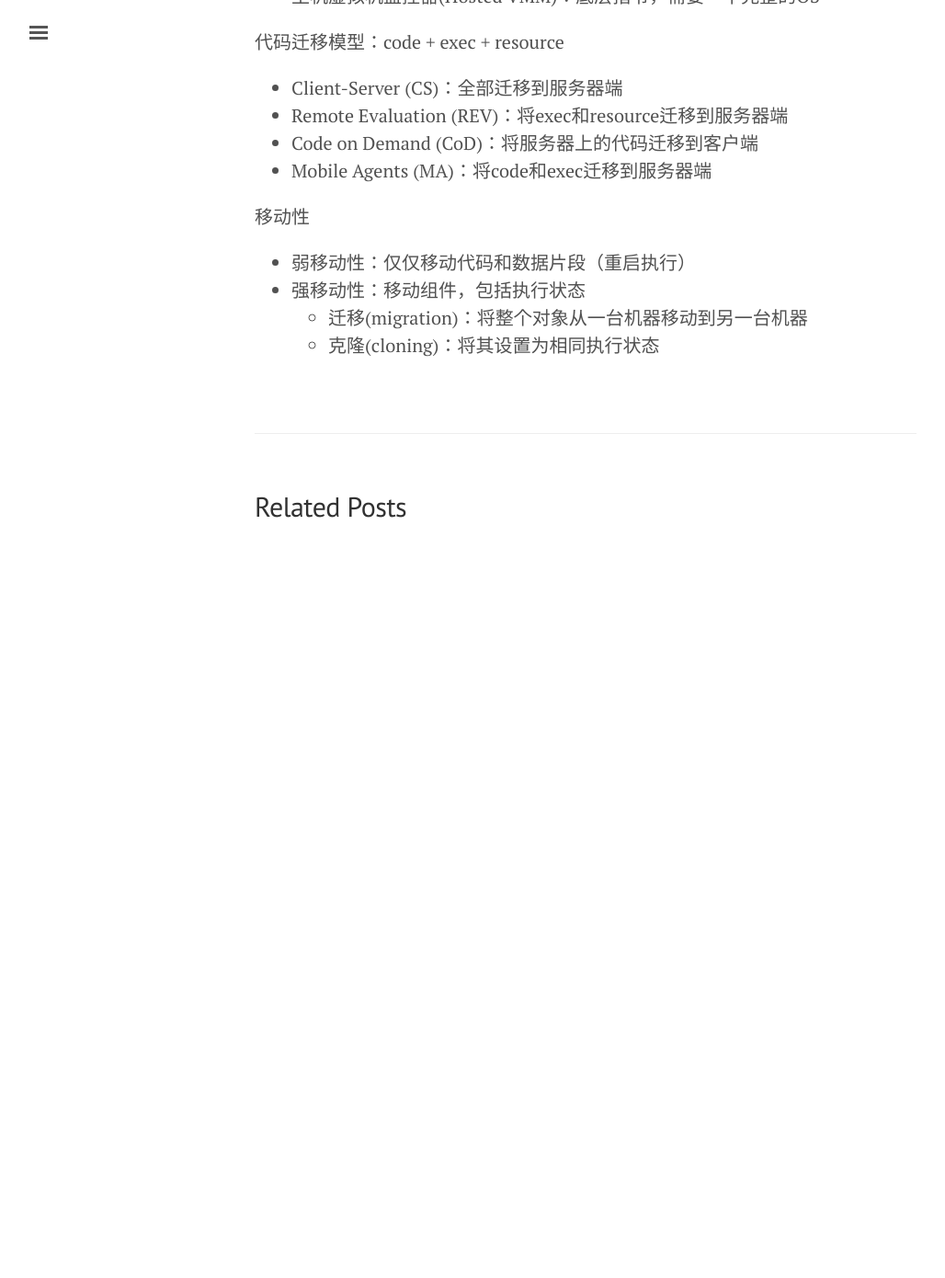
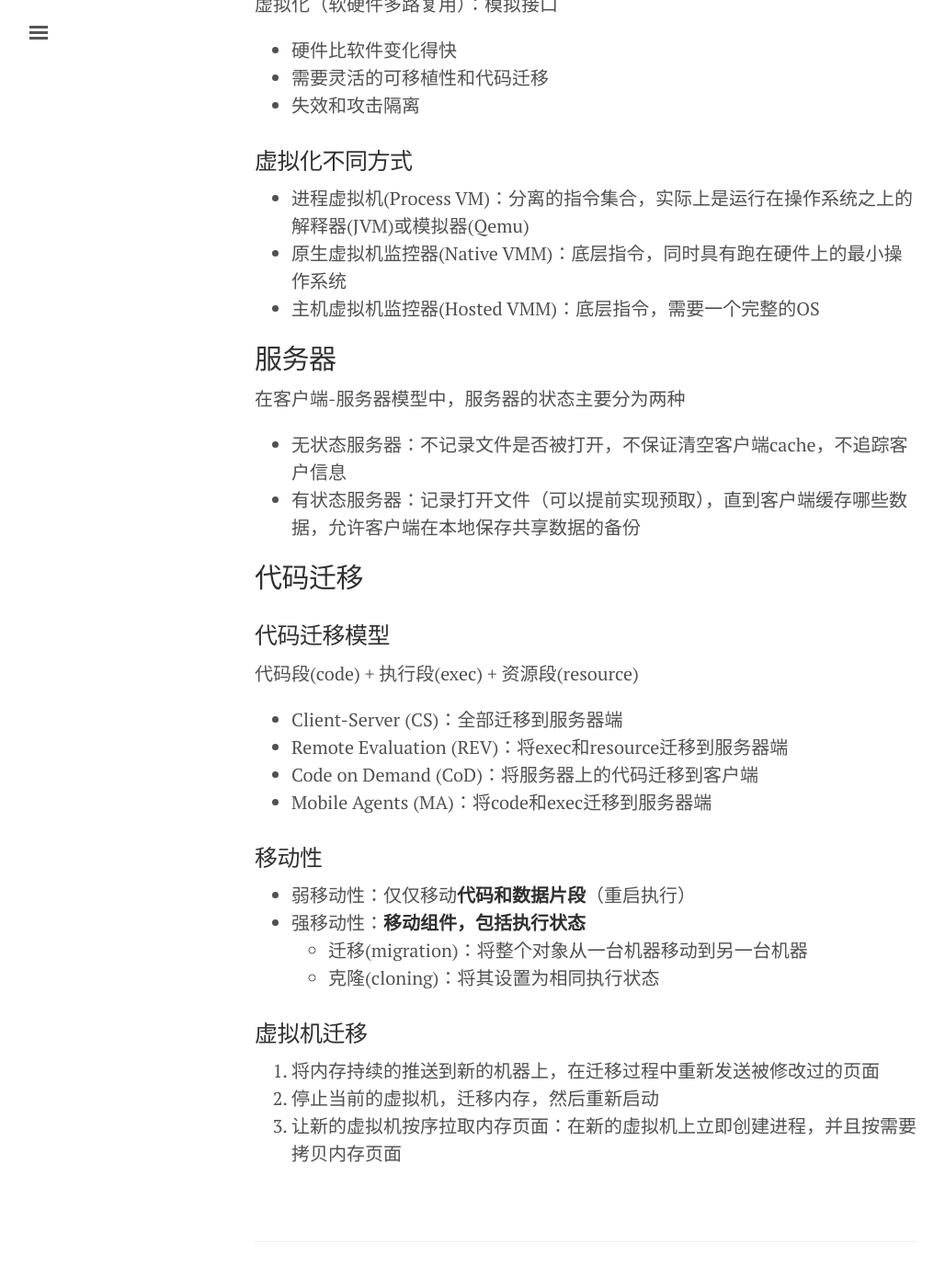
Before and after one commit to Ewenwan/chhzh123.github.io, a Jekyll site: the page built from summary/distributed-systems/3-process.md, in a window 1280 px wide and 1400 px high, scrolled down 1521 px. Shown: the top 1390 px of the window at 92% size, without its empty margins (3-1031 px from the left). Built offline with Jekyll 4.4.1, drawn with Linux system fonts in a browser that asks for light colours; nearby versions of some CDN libraries; comment, search, counter and statistics services are not loaded; before the commit the page ends 2151 px from its top, so only the background shows below that; some of the changed text lies outside the part shown.

Commit message:
[summary] DS - Update all chapters

```diff
--- a/summary/distributed-systems/3-process.md
+++ b/summary/distributed-systems/3-process.md
@@ -5,7 +5,14 @@
 tag: [summary]
 ---
 
-上下文：系统运行过程中的一系列状态，状态的含义因系统的不同而不同
+## 线程
+分布式系统中用线程而不是进程
+1. 避免不必要的阻塞，在进行I/O操作的时候，对具备多个线程的进程，OS可以将CPU切换到进程的另外 一个线程
+2. 发挥并行性
+3. 避免代价过高的进程上下文的切换
+
+### 上下文
+系统运行过程中的一系列状态，状态的含义因系统的不同而不同
 * 处理器上下文
 	- 处理器用于运行一系列指令的保存在寄存器中的最小数据集合（如：栈指针、地址寄存器、程序计数器）
 * 线程上下文
@@ -13,12 +20,12 @@
 * 进程上下文
 	- 用于执行线程的保存在寄存器和内存中的最小的数据集合（线程上下文、MMU寄存器值、TLB）
 
-线程切换特性
+### 线程切换特性
 * 线程共享相同的地址空间（但也更容易出错），线程上下文的切换可以独立于操作系统
 * 一般来讲进程之间的切换要更复杂、代价更高，因为需要陷入到O内核才能完成
 * 创建和销毁线程的代价要远远小于对进程的创建和销毁
 
-线程实现方式：
+### 线程实现方式
 * 线程包形式
 * 完全在用户空间下创建线程库
 * 由内核掌管线程并进行调度
@@ -29,24 +36,38 @@
 	- 服务期间多个请求-响应调用
 	- 服务器高IO需求，多线程防止阻塞
 
+
+## 虚拟化
 虚拟化（软硬件多路复用）：模拟接口
 * 硬件比软件变化得快
 * 需要灵活的可移植性和代码迁移
 * 失效和攻击隔离
 
-虚拟化不同方式：
+### 虚拟化不同方式
 * 进程虚拟机(Process VM)：分离的指令集合，实际上是运行在操作系统之上的解释器(JVM)或模拟器(Qemu)
 * 原生虚拟机监控器(Native VMM)：底层指令，同时具有跑在硬件上的最小操作系统
 * 主机虚拟机监控器(Hosted VMM)：底层指令，需要一个完整的OS
 
-代码迁移模型：code + exec + resource
+## 服务器
+在客户端-服务器模型中，服务器的状态主要分为两种
+* 无状态服务器：不记录文件是否被打开，不保证清空客户端cache，不追踪客户信息
+* 有状态服务器：记录打开文件（可以提前实现预取），直到客户端缓存哪些数据，允许客户端在本地保存共享数据的备份
+
+## 代码迁移
+### 代码迁移模型
+代码段(code) + 执行段(exec) + 资源段(resource)
 * Client-Server (CS)：全部迁移到服务器端
 * Remote Evaluation (REV)：将exec和resource迁移到服务器端
 * Code on Demand (CoD)：将服务器上的代码迁移到客户端
 * Mobile Agents (MA)：将code和exec迁移到服务器端
 
-移动性
-* 弱移动性：仅仅移动代码和数据片段（重启执行）
-* 强移动性：移动组件，包括执行状态
+### 移动性
+* 弱移动性：仅仅移动**代码和数据片段**（重启执行）
+* 强移动性：**移动组件，包括执行状态**
 	- 迁移(migration)：将整个对象从一台机器移动到另一台机器
 	- 克隆(cloning)：将其设置为相同执行状态
+
+### 虚拟机迁移
+1. 将内存持续的推送到新的机器上，在迁移过程中重新发送被修改过的页面
+2. 停止当前的虚拟机，迁移内存，然后重新启动
+3. 让新的虚拟机按序拉取内存页面：在新的虚拟机上立即创建进程，并且按需要拷贝内存页面
```
Also changed, not shown: summary/distributed-systems/1-introduction.md (+3 -3 lines), summary/distributed-systems/2-architecture.md (+55 -29 lines), summary/distributed-systems/6-synchronization.md (+17 -1 lines).
